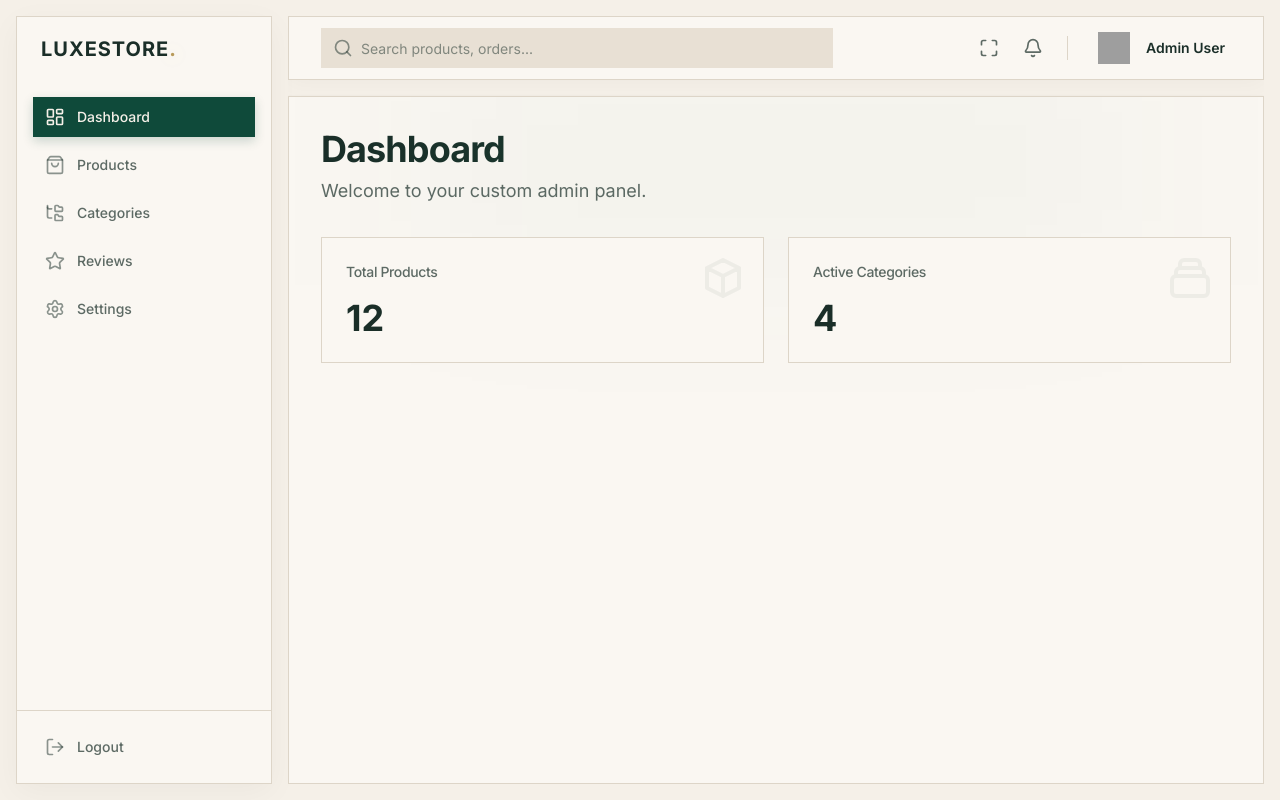
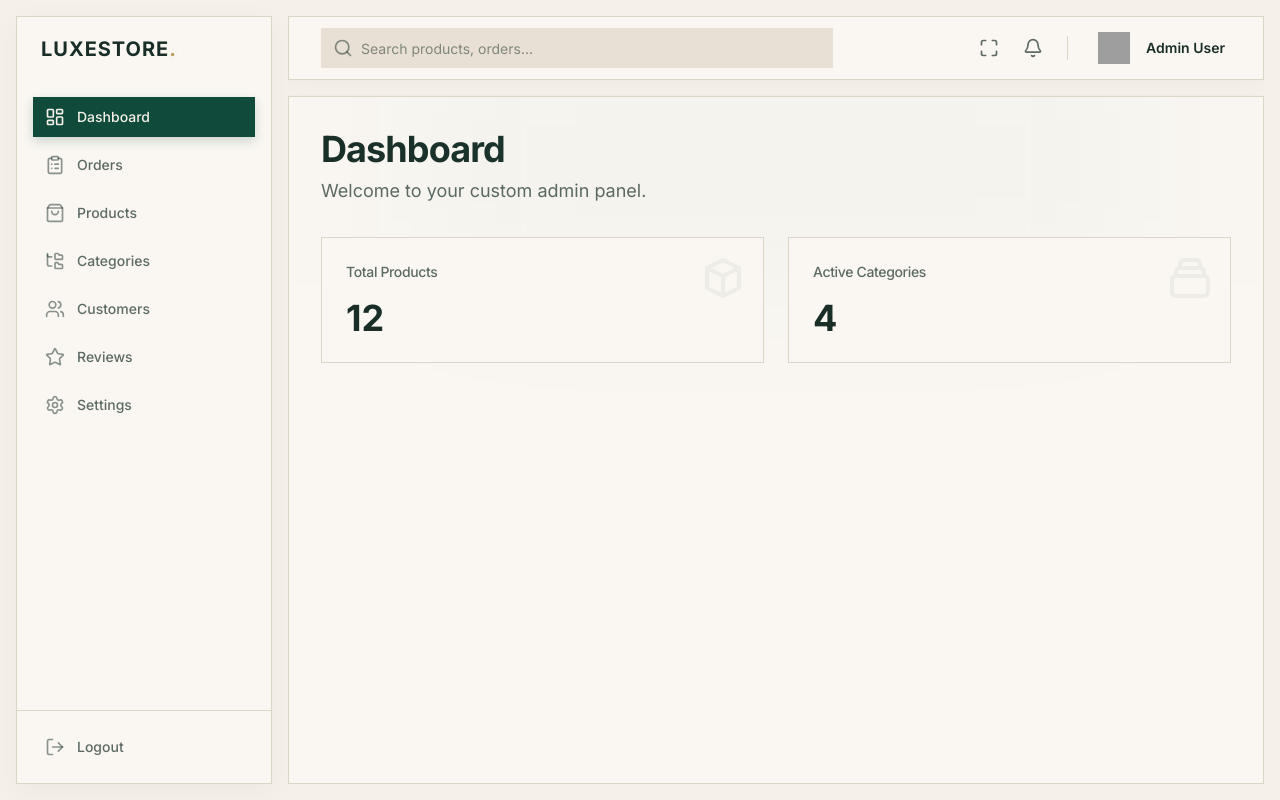
Before and after one commit to UNITY-11/whatsapp-ecomers-template, a Next.js app in the folder apps/admin/: page / in a window 1280 px wide. Built offline with nearby package versions, Linux system fonts and the light colour scheme; grey boxes are pictures that could not be loaded.

Commit message:
feat(admin): update sidebar navigation with Orders and Customers links

```diff
--- a/apps/admin/components/Sidebar.tsx
+++ b/apps/admin/components/Sidebar.tsx
@@ -2,12 +2,14 @@
 
 import Link from "next/link";
 import { usePathname } from "next/navigation";
-import { LayoutDashboard, ShoppingBag, FolderTree, Settings, LogOut, Star } from "lucide-react";
+import { LayoutDashboard, ShoppingBag, FolderTree, Settings, LogOut, Star, Users, ClipboardList } from "lucide-react";
 
 const navigation = [
   { name: "Dashboard", href: "/", icon: LayoutDashboard },
+  { name: "Orders", href: "/orders", icon: ClipboardList },
   { name: "Products", href: "/products", icon: ShoppingBag },
   { name: "Categories", href: "/categories", icon: FolderTree },
+  { name: "Customers", href: "/customers", icon: Users },
   { name: "Reviews", href: "/reviews", icon: Star },
   { name: "Settings", href: "/settings", icon: Settings },
 ];
```
